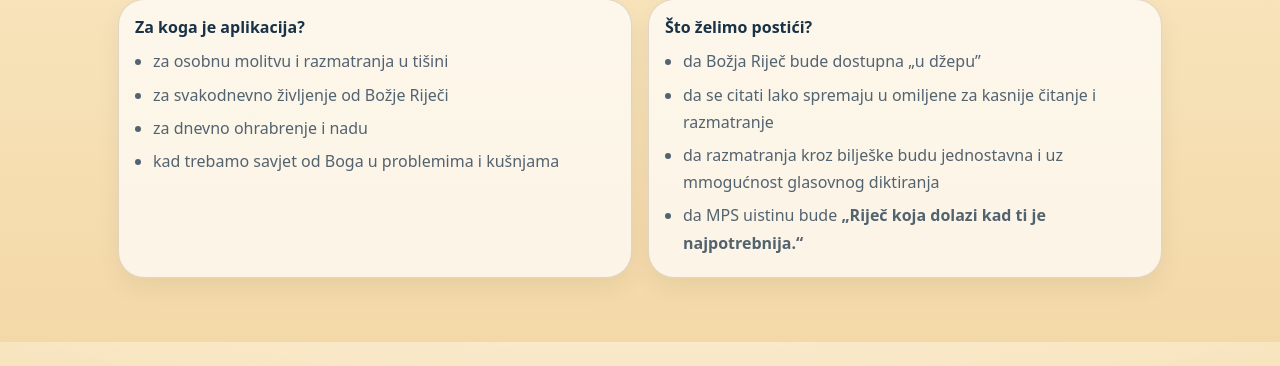
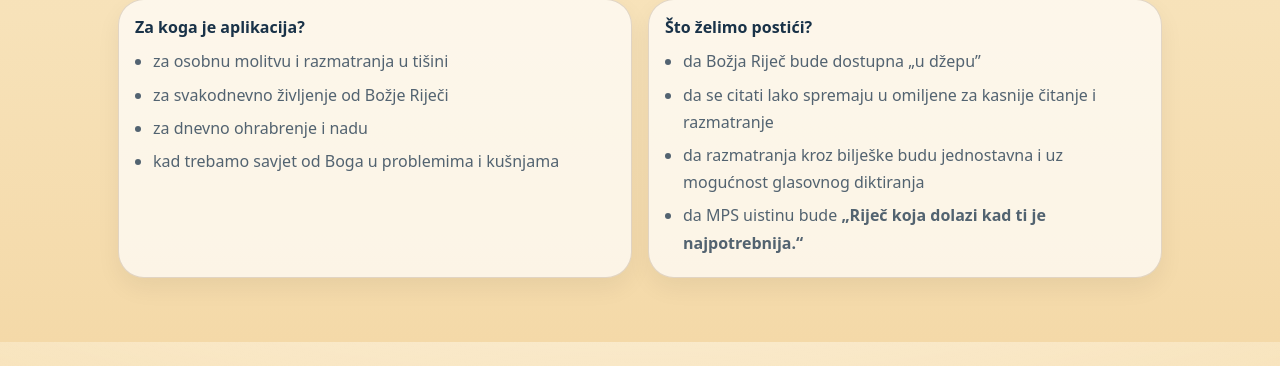
Before and after one commit to NavCore/mps-privacy-policy, a Jekyll site: the page built from index.html, in a window 1280 px wide and 900 px high, scrolled down 2572 px. Shown: the part 175-541 px from the top of the window. Built offline with Jekyll 4.4.1, drawn with Linux system fonts in a browser that asks for light colours.

Commit message:
Update index.html

```diff
--- a/index.html
+++ b/index.html
@@ -174,7 +174,7 @@ description: Moj Prozor Svjetla (MPS) – kršćanska, katolička mobilna aplika
                     <ul>
                         <li>da Božja Riječ bude dostupna „u džepu”</li>
                         <li>da se citati lako spremaju u omiljene za kasnije čitanje i razmatranje</li>
-                        <li>da razmatranja kroz bilješke budu jednostavna i uz mmogućnost glasovnog diktiranja</li>
+                        <li>da razmatranja kroz bilješke budu jednostavna i uz mogućnost glasovnog diktiranja</li>
                         <li>da MPS uistinu bude <b>„Riječ koja dolazi kad ti je najpotrebnija.“</b></li>
                     </ul>
                 </div>
```
